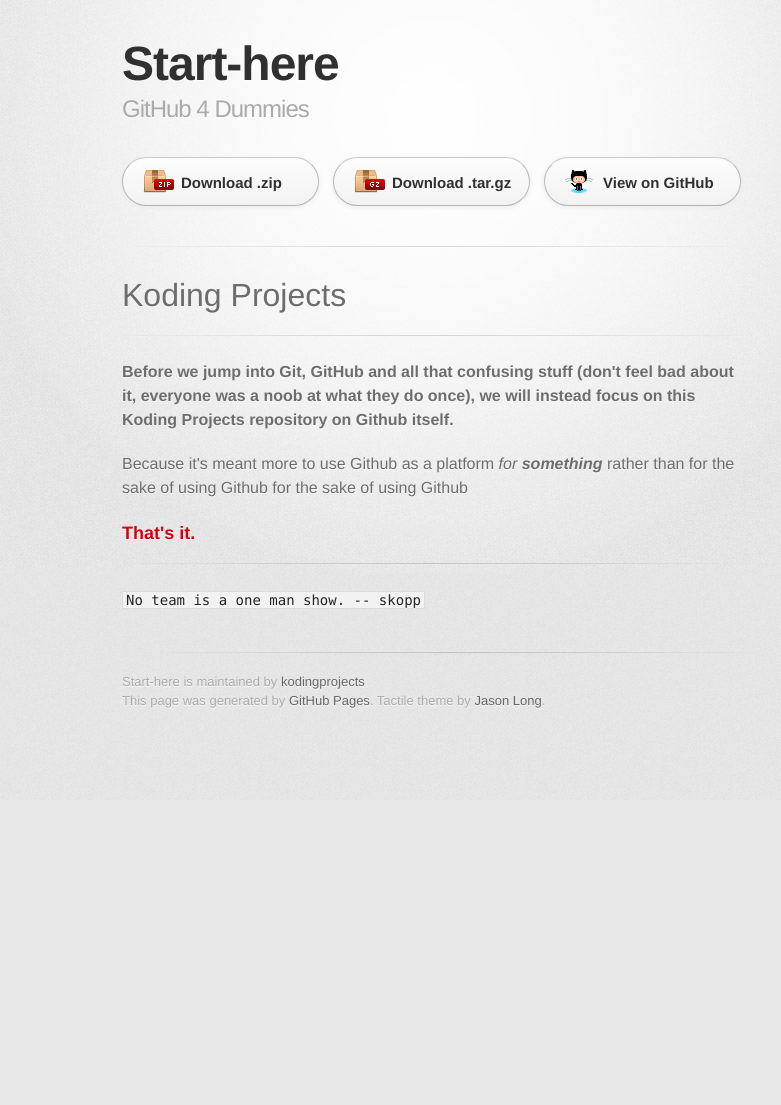
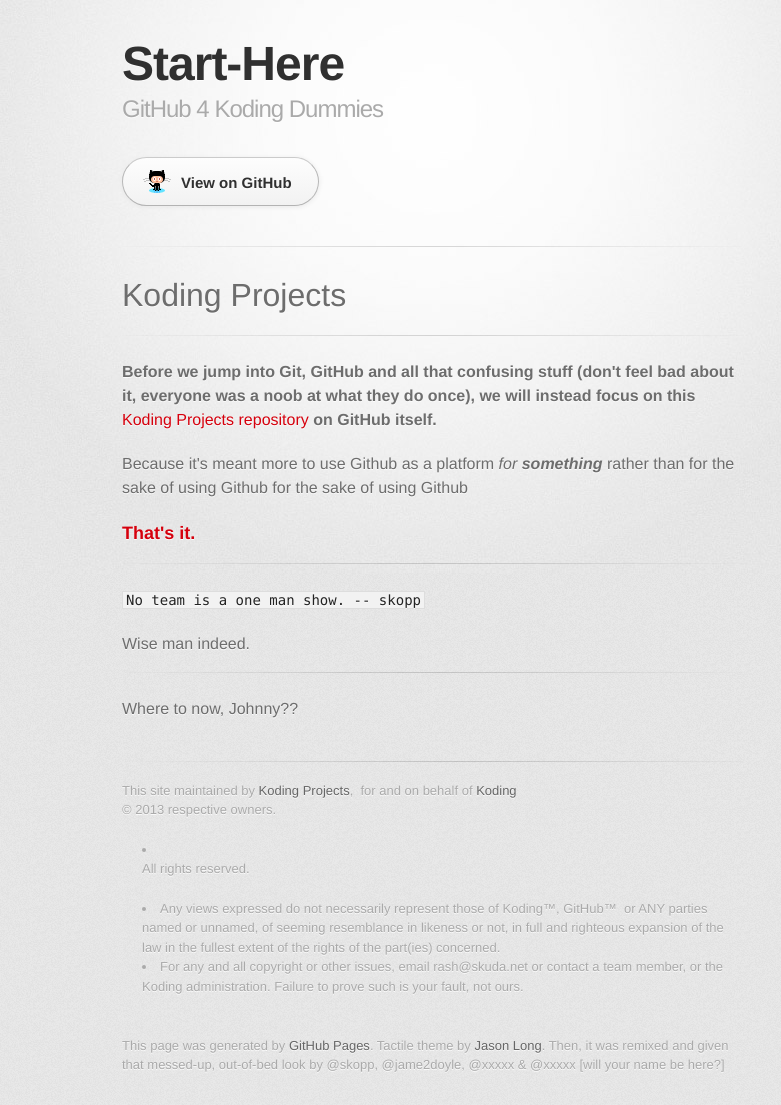
Before and after one commit to skopp/start-here, a plain HTML site: page index.html in a window 1280 px wide. Shown: the whole page, without its empty margins (208-989 px from the left). Before the commit the page ends 800 px from the top, so only its background shows below. Drawn offline with Linux system fonts and the light colour scheme; a web font is replaced by a local one.

Commit message:
update 1
testing / previewing. more edits very soon

```diff
--- a/index.html
+++ b/index.html
@@ -3,54 +3,62 @@
   <head>
     <meta charset='utf-8'>
     <meta http-equiv="X-UA-Compatible" content="chrome=1">
-    <link href='https://fonts.googleapis.com/css?family=Chivo:900' rel='stylesheet' type='text/css'>
+   <link href='http://fonts.googleapis.com/css?family=Ubuntu+Mono:400,700|Open+Sans:300italic,400italic,400,300,600' rel='stylesheet' type='text/css'>
     <link rel="stylesheet" type="text/css" href="stylesheets/stylesheet.css" media="screen" />
     <link rel="stylesheet" type="text/css" href="stylesheets/pygment_trac.css" media="screen" />
     <link rel="stylesheet" type="text/css" href="stylesheets/print.css" media="print" />
     <!--[if lt IE 9]>
     <script src="//html5shiv.googlecode.com/svn/trunk/html5.js"></script>
     <![endif]-->
-    <title>Start-here by kodingprojects</title>
+    <title>Koding Projects | Start Here</title>
   </head>
-
   <body>
     <div id="container">
       <div class="inner">
 
         <header>
-          <h1>Start-here</h1>
-          <h2>GitHub 4 Dummies</h2>
+          <h1>Start-Here</h1>
+          <h2>GitHub 4 Koding Dummies</h2>
         </header>
-
         <section id="downloads" class="clearfix">
-          <a href="https://github.com/kodingprojects/start-here/zipball/master" id="download-zip" class="button"><span>Download .zip</span></a>
+          <!--
+          a href="http://git.io/WEeulA" id="download-zip" class="button"><span></span></a>
           <a href="https://github.com/kodingprojects/start-here/tarball/master" id="download-tar-gz" class="button"><span>Download .tar.gz</span></a>
-          <a href="https://github.com/kodingprojects/start-here" id="view-on-github" class="button"><span>View on GitHub</span></a>
+-->
+<a href="http://git.io/WEeulA" id="view-on-github" class="button"><span>View on GitHub</span></a>
         </section>
-
         <hr>
-
         <section id="main_content">
           <h1>Koding Projects</h1>
-
-<hr><p><strong>Before we jump into Git, GitHub and all that confusing stuff (don't feel bad about it, everyone was a noob at what they do once),</strong>
-<strong>we will instead focus on this Koding Projects repository <strong>on</strong> Github itself.</strong></p>
-
-<p>Because it's meant more to use Github as a platform <em>for <strong>something</strong></em> rather than for the sake of using Github for the sake of using Github</p>
+					<hr>
+					<p>
+					<strong>Before we jump into Git, GitHub and all that confusing stuff (don't feel bad about it, everyone was a noob at what they do once),
+					</strong>
+					<strong>we will instead focus on this <a href="http://goo.gl/dmiPy">Koding Projects repository</a>&nbsp;<strong>on</strong>&nbsp;GitHub itself.</strong></p>
+					<p>Because it's meant more to use Github as a platform <em>for <strong>something</strong></em> rather than for the sake of using Github for the sake of using Github</p>
 
 <h3>That's it.</h3>
 
 <hr><p><code>No team is a one man show.
   -- skopp
 </code></p>
+				<small>Wise man indeed.</small><hr>
+				<p>Where to now, Johnny??</p>
         </section>
 
         <footer>
-          Start-here is maintained by <a href="https://github.com/kodingprojects">kodingprojects</a><br>
+          This site maintained by <a href="http://goo.gl/dmiPy">Koding Projects</a>,&nbsp; for and on behalf of <a href="http://koding.com">Koding</a>
+          <ul><p>&copy; 2013 respective owners.</p>
+          	<li>
+          		<p>All rights reserved.</p>
+          	</li>
+          	<li>Any views expressed do not necessarily represent those of Koding&trade;,&nbsp;GitHub&trade;&nbsp; or ANY parties named or unnamed, of seeming resemblance in likeness or not, in full and righteous expansion of the law in the fullest extent of the rights of the part(ies) concerned.</li>
+          	<li>For any and all copyright or other issues, email rash@skuda.net or contact a team member, or the Koding administration. Failure to prove such is your fault, not ours.</li>
+          </ul>
+          <br>
           This page was generated by <a href="http://pages.github.com">GitHub Pages</a>. Tactile theme by <a href="http://twitter.com/jasonlong">Jason Long</a>.
-        </footer>
-
-
+          Then, it was remixed and given that <i>messed-up, out-of-bed</i> look by @skopp, @jame2doyle, @xxxxx &amp; @xxxxx [will your name be here?]
+          </footer>
       </div>
     </div>
   </body>
```
